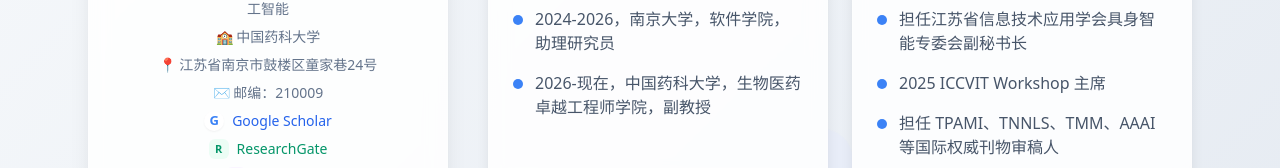
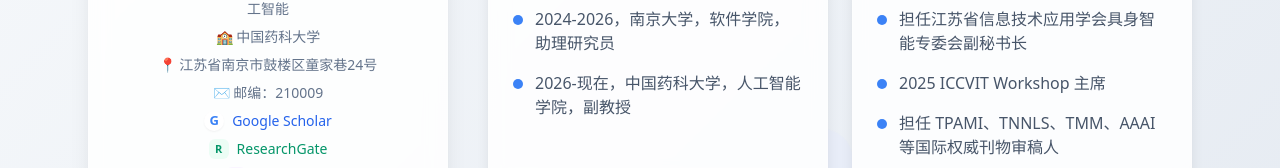
Before and after one commit to hourc94/hourc94.github.io, a Next.js app: page / in a window 1280 px wide. Shown: the part 510-678 px from the top of the page. Built offline with nearby package versions, Linux system fonts and the light colour scheme.

Commit message:
Update academic affiliation

```diff
--- a/app/page.tsx
+++ b/app/page.tsx
@@ -262,7 +262,7 @@ export default function Page() {
             workTitle: '工作经历',
             work: [
                 '2024-2026，南京大学，软件学院，助理研究员',
-                '2026-现在，中国药科大学，生物医药卓越工程师学院，副教授',
+                '2026-现在，中国药科大学，人工智能学院，副教授',
             ],
             serviceTitle: '学术服务',
             service: [
@@ -323,7 +323,7 @@ export default function Page() {
             workTitle: 'Work Experience',
             work: [
                 '2024-2026, Software Institute, Nanjing University, Assistant Researcher',
-                '2026-Present, School of Elite Biomedical Engineers, China Pharmaceutical University, Associate Professor',
+                '2026-Present, School of Artificial Intelligence, China Pharmaceutical University, Associate Professor',
             ],
             serviceTitle: 'Academic Service',
             service: [
```
